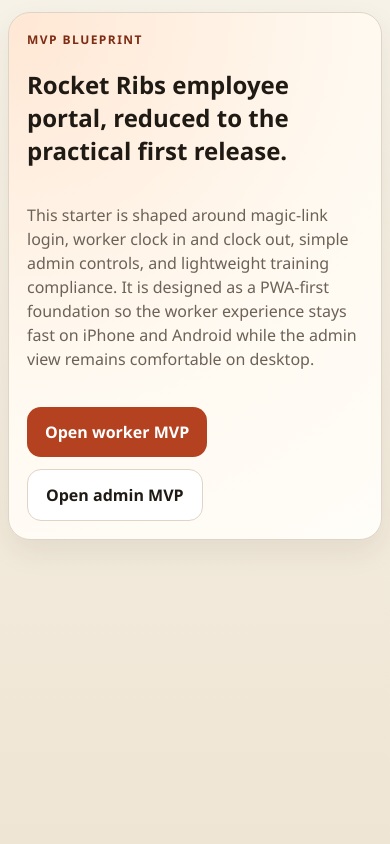
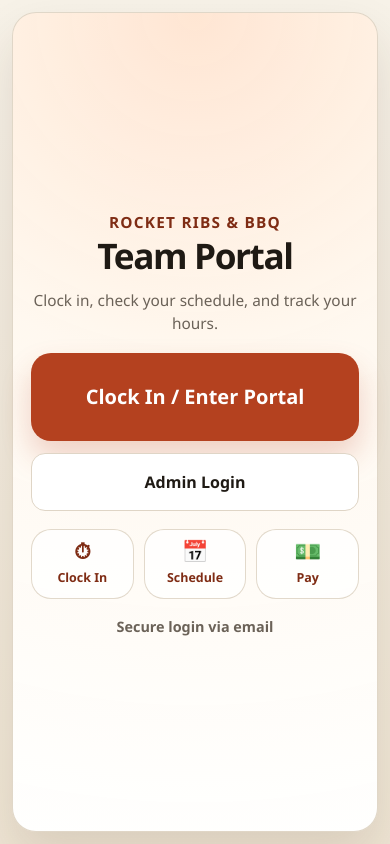
Before and after one commit to rees-rocket/rocket-workflow-app, a Next.js app: page / in a window 390 px wide. Built offline with nearby package versions, Linux system fonts and the light colour scheme; no server answers.

Commit message:
Update homepage for mobile-first team portal

```diff
--- a/app/auth/callback/route.ts
+++ b/app/auth/callback/route.ts
@@ -1,6 +1,6 @@
 import { createServerClient } from "@supabase/ssr";
 import { NextResponse } from "next/server";
-import { getSupabaseEnv } from "@/lib/env";
+import { getSiteUrl, getSupabaseEnv } from "@/lib/env";
 import { getCurrentWorkDate } from "@/lib/time";
 
 const WORKER_SESSION_DAY_COOKIE = "rr-worker-session-day";
@@ -9,8 +9,9 @@
   const requestUrl = new URL(request.url);
   const code = requestUrl.searchParams.get("code");
   const next = requestUrl.searchParams.get("next") ?? "/";
+  const siteUrl = getSiteUrl(requestUrl.origin);
   const { url, anonKey } = getSupabaseEnv();
-  let response = NextResponse.redirect(new URL(next, requestUrl.origin));
+  let response = NextResponse.redirect(new URL(next, siteUrl));
 
   const supabase = createServerClient(url, anonKey, {
     cookies: {
--- a/app/auth/login/actions.ts
+++ b/app/auth/login/actions.ts
@@ -3,6 +3,7 @@
 import { redirect } from "next/navigation";
 import { createClient } from "@/lib/supabase/server";
 import { getCurrentProfile } from "@/lib/auth";
+import { getSiteUrl } from "@/lib/env";
 import { cookies } from "next/headers";
 
 const WORKER_SESSION_DAY_COOKIE = "rr-worker-session-day";
@@ -15,11 +16,11 @@
   }
 
   const supabase = await createClient();
-  const origin = process.env.NEXT_PUBLIC_APP_URL ?? "http://localhost:3000";
+  const siteUrl = getSiteUrl();
   const { error } = await supabase.auth.signInWithOtp({
     email,
     options: {
-      emailRedirectTo: `${origin}/auth/callback`
+      emailRedirectTo: `${siteUrl}/auth/callback`
     }
   });
 
--- a/app/auth/logout/route.ts
+++ b/app/auth/logout/route.ts
@@ -1,10 +1,11 @@
 import { NextResponse } from "next/server";
 import { createClient } from "@/lib/supabase/server";
+import { getSiteUrl } from "@/lib/env";
 
 export async function POST(request: Request) {
   const supabase = await createClient();
   await supabase.auth.signOut();
 
   const origin = new URL(request.url).origin;
-  return NextResponse.redirect(`${origin}/auth/login`);
+  return NextResponse.redirect(`${getSiteUrl(origin)}/auth/login`);
 }
--- a/app/globals.css
+++ b/app/globals.css
@@ -30,6 +30,10 @@
   min-height: 100vh;
 }
 
+body:has(.home-shell) {
+  overflow: hidden;
+}
+
 a {
   color: inherit;
   text-decoration: none;
@@ -56,6 +60,109 @@
   border: 1px solid var(--border);
   border-radius: 28px;
   box-shadow: var(--shadow);
+}
+
+.home-shell {
+  min-height: 100vh;
+  display: grid;
+  place-items: center;
+  padding: 20px 16px;
+}
+
+.home-card {
+  width: min(100%, 420px);
+  min-height: min(700px, calc(100vh - 40px));
+  display: grid;
+  align-content: center;
+  gap: 22px;
+  padding: 28px 22px 24px;
+  border: 1px solid rgba(223, 213, 198, 0.95);
+  border-radius: 30px;
+  background:
+    radial-gradient(circle at top, rgba(255, 229, 209, 0.92) 0%, rgba(255, 248, 240, 0.96) 42%, rgba(255, 255, 255, 0.98) 100%);
+  box-shadow: 0 24px 50px rgba(57, 37, 18, 0.12);
+}
+
+.home-header {
+  display: grid;
+  gap: 6px;
+  text-align: center;
+}
+
+.home-header h1 {
+  margin: 0;
+  font-size: clamp(2.2rem, 9vw, 3.2rem);
+  line-height: 0.95;
+  letter-spacing: -0.04em;
+}
+
+.home-kicker {
+  color: var(--brand-dark);
+  font-size: 0.96rem;
+  font-weight: 800;
+  letter-spacing: 0.08em;
+  text-transform: uppercase;
+}
+
+.home-description {
+  margin: 0;
+  text-align: center;
+  color: var(--muted);
+  font-size: 1rem;
+  line-height: 1.45;
+}
+
+.home-actions {
+  display: grid;
+  gap: 12px;
+}
+
+.home-primary-btn,
+.home-secondary-btn {
+  width: 100%;
+  min-height: 58px;
+}
+
+.home-primary-btn {
+  font-size: 1.08rem;
+  box-shadow: 0 16px 30px rgba(180, 65, 31, 0.22);
+}
+
+.home-secondary-btn {
+  background: rgba(255, 255, 255, 0.94);
+}
+
+.home-features {
+  display: grid;
+  grid-template-columns: repeat(3, minmax(0, 1fr));
+  gap: 10px;
+}
+
+.home-feature-pill {
+  display: grid;
+  justify-items: center;
+  gap: 6px;
+  min-height: 76px;
+  padding: 12px 8px;
+  border: 1px solid rgba(223, 213, 198, 0.9);
+  border-radius: 20px;
+  background: rgba(255, 255, 255, 0.78);
+  color: var(--brand-dark);
+  font-size: 0.84rem;
+  font-weight: 700;
+  text-align: center;
+}
+
+.home-feature-pill span[aria-hidden="true"] {
+  font-size: 1.35rem;
+  line-height: 1;
+}
+
+.home-footer {
+  text-align: center;
+  color: var(--muted);
+  font-size: 0.9rem;
+  font-weight: 600;
 }
 
 .hero h1,
@@ -648,9 +755,34 @@
 }
 
 @media (max-width: 640px) {
+  body:has(.home-shell) {
+    overflow: auto;
+  }
+
   .shell {
     width: min(100% - 16px, 1100px);
     padding-top: 12px;
+  }
+
+  .home-shell {
+    padding: 12px;
+  }
+
+  .home-card {
+    min-height: calc(100vh - 24px);
+    padding: 24px 18px 20px;
+    gap: 18px;
+    border-radius: 24px;
+  }
+
+  .home-description {
+    font-size: 0.96rem;
+  }
+
+  .home-feature-pill {
+    min-height: 70px;
+    padding: 10px 6px;
+    font-size: 0.78rem;
   }
 
   .hero {
--- a/app/page.tsx
+++ b/app/page.tsx
@@ -10,24 +10,42 @@
   }
 
   return (
-    <main className="shell">
-      <section className="hero">
-        <div className="eyebrow">MVP Blueprint</div>
-        <h1>Rocket Ribs employee portal, reduced to the practical first release.</h1>
-        <p className="lead">
-          This starter is shaped around magic-link login, worker clock in and clock out,
-          simple admin controls, and lightweight training compliance. It is designed as a
-          PWA-first foundation so the worker experience stays fast on iPhone and Android
-          while the admin view remains comfortable on desktop.
+    <main className="home-shell">
+      <section className="home-card">
+        <header className="home-header">
+          <div className="home-kicker">Rocket Ribs &amp; BBQ</div>
+          <h1>Team Portal</h1>
+        </header>
+
+        <p className="home-description">
+          Clock in, check your schedule, and track your hours.
         </p>
-        <div className="button-row">
-          <Link className="btn primary" href="/worker">
-            Open worker MVP
+
+        <div className="home-actions">
+          <Link className="btn primary big home-primary-btn" href="/auth/login">
+            Clock In / Enter Portal
           </Link>
-          <Link className="btn secondary" href="/admin">
-            Open admin MVP
+          <Link className="btn secondary home-secondary-btn" href="/auth/login">
+            Admin Login
           </Link>
         </div>
+
+        <div className="home-features" aria-label="Portal features">
+          <div className="home-feature-pill">
+            <span aria-hidden="true">⏱</span>
+            <span>Clock In</span>
+          </div>
+          <div className="home-feature-pill">
+            <span aria-hidden="true">📅</span>
+            <span>Schedule</span>
+          </div>
+          <div className="home-feature-pill">
+            <span aria-hidden="true">💵</span>
+            <span>Pay</span>
+          </div>
+        </div>
+
+        <footer className="home-footer">Secure login via email</footer>
       </section>
     </main>
   );
--- a/lib/env.ts
+++ b/lib/env.ts
@@ -10,3 +10,9 @@
 
   return { url, anonKey };
 }
+
+export function getSiteUrl(fallback = "https://rocket-workflow-app.vercel.app") {
+  const siteUrl = process.env.NEXT_PUBLIC_SITE_URL ?? fallback;
+
+  return siteUrl.replace(/\/$/, "");
+}
```
Also changed, not shown: 2 other files (tests, documents, lock files or other folders).
